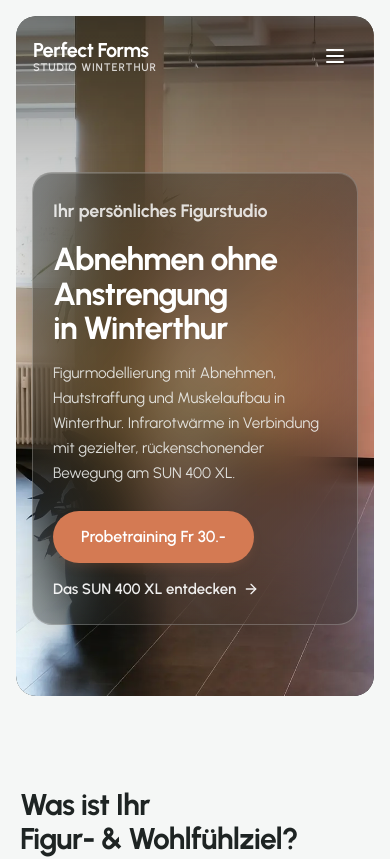
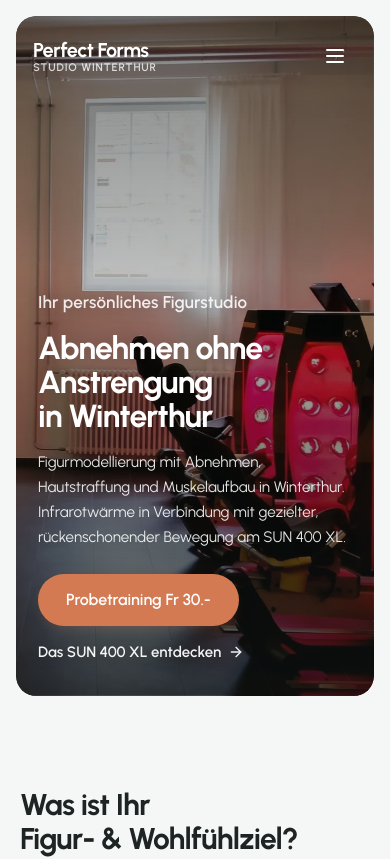
Before and after one commit to Mezmerizze/perfectforms, an Astro site: page / in a window 390 px wide. Shown: the top 859 px of the page. Built offline with nearby package versions, Linux system fonts and the light colour scheme; Astro itself is replaced by a stand-in of ours.

Commit message:
Remove frosted hero card in favor of directional scrim and right-aligned mobile hero framing

```diff
--- a/src/styles/global.css
+++ b/src/styles/global.css
@@ -933,12 +933,20 @@ button {
   position: absolute;
   inset: 0;
   z-index: 1;
-  background: linear-gradient(
-    to bottom,
-    rgba(16, 20, 19, 0.54) 0%,
-    rgba(16, 20, 19, 0.18) 24%,
-    transparent 48%
-  );
+  background:
+    linear-gradient(
+      to bottom,
+      rgba(14, 18, 17, 0.56) 0%,
+      rgba(14, 18, 17, 0.16) 22%,
+      transparent 44%
+    ),
+    linear-gradient(
+      to right,
+      rgba(14, 18, 17, 0.8) 0%,
+      rgba(14, 18, 17, 0.62) 34%,
+      rgba(14, 18, 17, 0.24) 60%,
+      transparent 82%
+    );
   pointer-events: none;
 }
 
@@ -950,33 +958,28 @@ button {
 }
 
 .hero-text-wrapper {
-  max-width: 38rem;
+  max-width: 36rem;
   display: flex;
   flex-direction: column;
   align-items: flex-start;
   gap: 1.25rem;
-  padding: clamp(2rem, 4.5vw, 3.25rem);
-  border-radius: var(--radius-xl);
-  background: linear-gradient(135deg, rgba(24, 28, 27, 0.44) 0%, rgba(30, 34, 32, 0.34) 100%);
-  -webkit-backdrop-filter: blur(32px) saturate(145%) brightness(0.92);
-  backdrop-filter: blur(32px) saturate(145%) brightness(0.92);
-  border: 1px solid rgba(255, 255, 255, 0.24);
-  box-shadow: 0 28px 64px -16px rgba(15, 20, 19, 0.42), inset 0 1px 0 rgba(255, 255, 255, 0.16);
 }
 
 .hero-greeting {
   font-family: var(--font-display);
-  font-size: clamp(1.125rem, 2vw, 1.375rem);
-  font-weight: 700;
-  color: rgba(255, 255, 255, 0.82);
-  letter-spacing: -0.01em;
+  font-size: clamp(1.0625rem, 1.8vw, 1.3rem);
+  font-weight: 600;
+  color: rgba(255, 255, 255, 0.88);
+  letter-spacing: 0.01em;
+  text-shadow: 0 2px 16px rgba(0, 0, 0, 0.35);
 }
 
 .hero-title {
-  font-size: clamp(2.35rem, 5.6vw, 4.125rem);
-  line-height: 1.08;
+  font-size: clamp(2.35rem, 5.6vw, 4.25rem);
+  line-height: 1.06;
   letter-spacing: -0.03em;
   color: #FFFFFF;
+  text-shadow: 0 4px 28px rgba(0, 0, 0, 0.32);
 }
 
 .hero-highlight {
@@ -985,9 +988,10 @@ button {
 
 .hero-subtitle {
   font-size: clamp(0.95rem, 1.4vw, 1.0625rem);
-  color: rgba(245, 247, 246, 0.86);
+  color: rgba(245, 247, 246, 0.92);
   max-width: 31rem;
   line-height: 1.65;
+  text-shadow: 0 2px 18px rgba(0, 0, 0, 0.35);
 }
 
 .hero-actions {
@@ -1005,7 +1009,8 @@ button {
   font-size: 0.9375rem;
   font-weight: 600;
   color: #FFFFFF;
-  opacity: 0.92;
+  opacity: 0.94;
+  text-shadow: 0 2px 14px rgba(0, 0, 0, 0.35);
   transition: opacity var(--dur-fast) ease, transform var(--dur-fast) ease;
 }
 
@@ -2101,16 +2106,29 @@ button {
   .hero-card {
     min-height: clamp(540px, 84svh, 680px);
     border-radius: 20px;
+    align-items: flex-end;
+  }
+
+  .hero-bg-img {
+    object-position: 82% center;
+  }
+
+  .hero-card-overlay {
+    background: linear-gradient(
+      to bottom,
+      rgba(14, 18, 17, 0.52) 0%,
+      rgba(14, 18, 17, 0.28) 38%,
+      rgba(14, 18, 17, 0.8) 100%
+    );
   }
 
   .hero-card-inner {
-    padding: calc(var(--nav-height) + 1.5rem) 1rem 1.25rem;
+    padding: calc(var(--nav-height) + 1.5rem) 1.35rem 2rem;
   }
 
   .hero-text-wrapper {
-    padding: 1.5rem 1.25rem;
+    padding: 0;
     gap: 1rem;
-    border-radius: 20px;
   }
 
   .hero-title {
```
